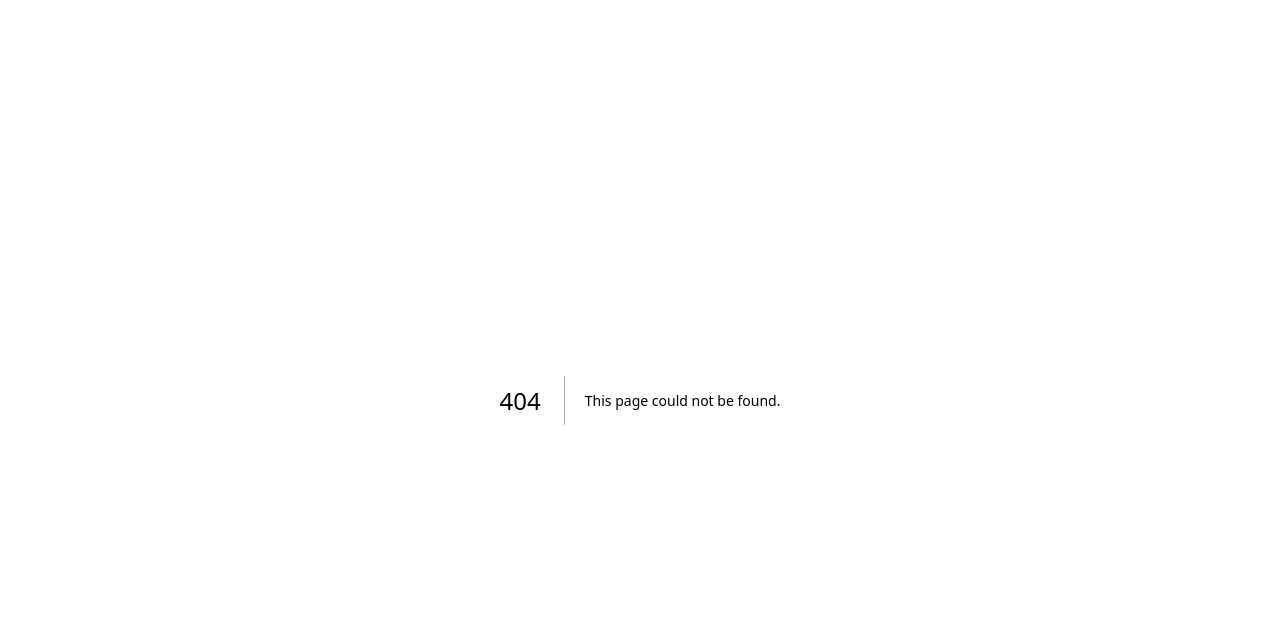
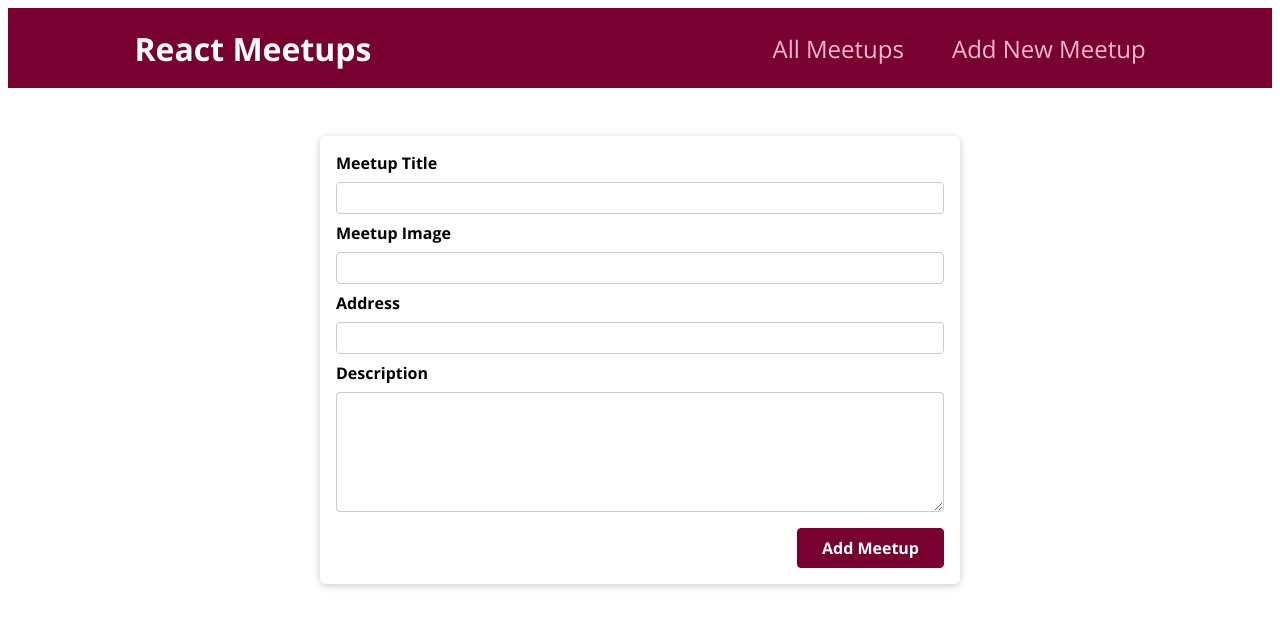
Before and after one commit to Raischmitt/Next.js-router-React, a Next.js app: page /new-meetup in a window 1280 px wide. Before the commit this address had no page. Shown: the top 628 px of the page. Built offline with nearby package versions, Linux system fonts and the light colour scheme.

Commit message:
configurando app

```diff
--- a/components/layout/MainNavigation.js
+++ b/components/layout/MainNavigation.js
@@ -1,4 +1,6 @@
 import classes from './MainNavigation.module.css';
+
+import Link from 'next/link';
 
 function MainNavigation() {
 
@@ -8,10 +10,10 @@ function MainNavigation() {
       <nav>
         <ul>
           <li>
-            <Link to='/'>All Meetups</Link>
+            <Link href='/'>All Meetups</Link>
           </li>
           <li>
-            <Link to='/new-meetup'>Add New Meetup</Link>
+            <Link href='/new-meetup'>Add New Meetup</Link>
           </li>
         </ul>
       </nav>
--- /dev/null
+++ b/pages/_app.js
@@ -0,0 +1,13 @@
+import Layout from '../components/layout/Layout';
+
+import '../styles/globals.css'
+
+function MyApp({ Component, pageProps }) {
+  return (
+    <Layout>
+      <Component {...pageProps} />
+    </Layout>
+  )
+}
+
+export default MyApp
--- /dev/null
+++ b/pages/new-meetup/index.js
@@ -0,0 +1,15 @@
+import NewMeetupForm from "../../components/meetups/NewMeetupForm";
+
+function NewMeetupPage() {
+    function addMeetupHandler(enteredMeetupData) {
+        console.log(enteredMeetupData);
+    };
+
+    return (
+        <>
+            <NewMeetupForm onAddMeetup={addMeetupHandler} />
+        </>
+    )
+}
+
+export default NewMeetupPage;
```
Also changed, not shown: pages/[meetupId]/index.js (added, +16 -0 lines), pages/app.js (deleted, +0 -7 lines), pages/index.js (added, +33 -0 lines), components/ui/Card.js (renamed from components/ui/card.js), components/ui/Card.module.css (renamed from components/ui/card.module.css).
